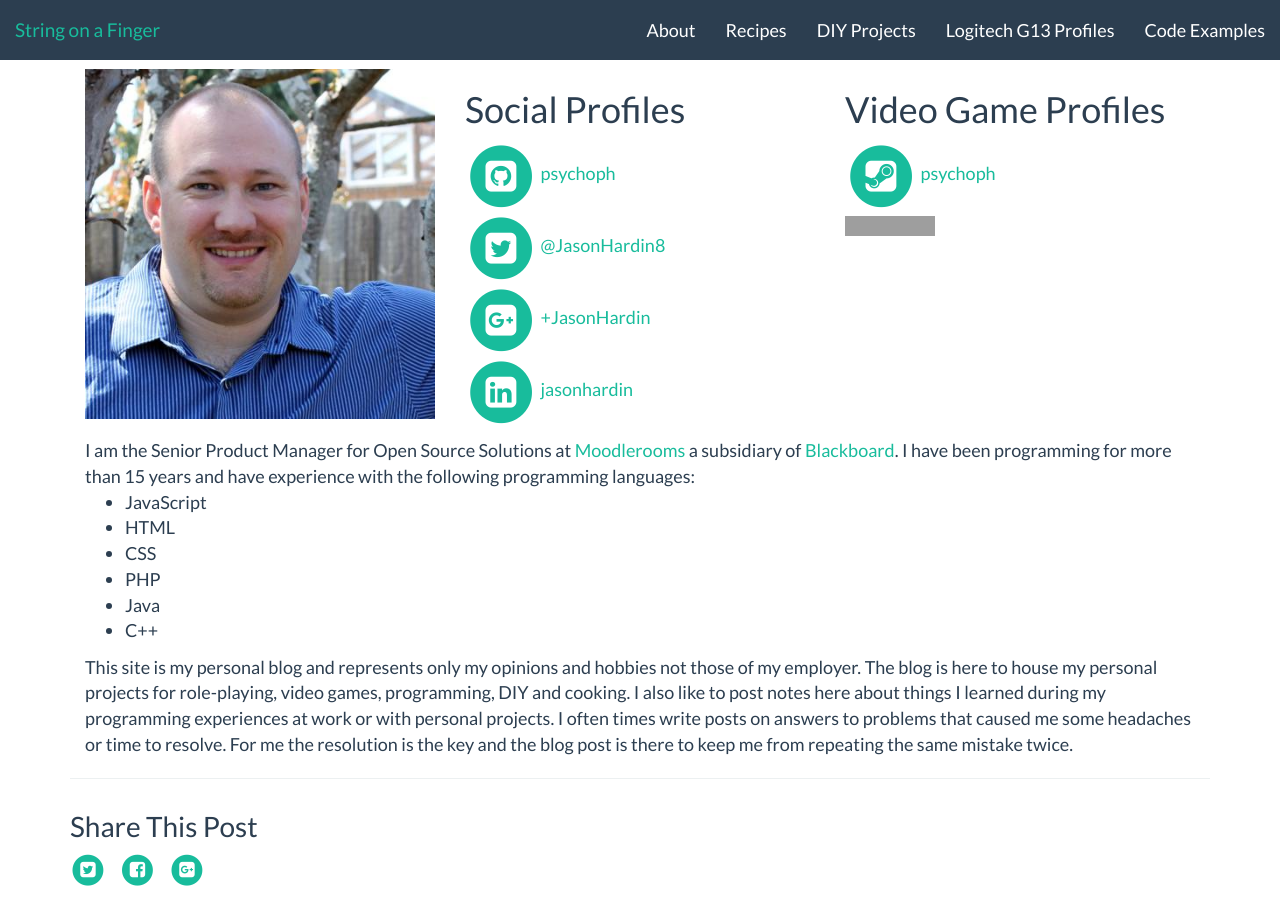
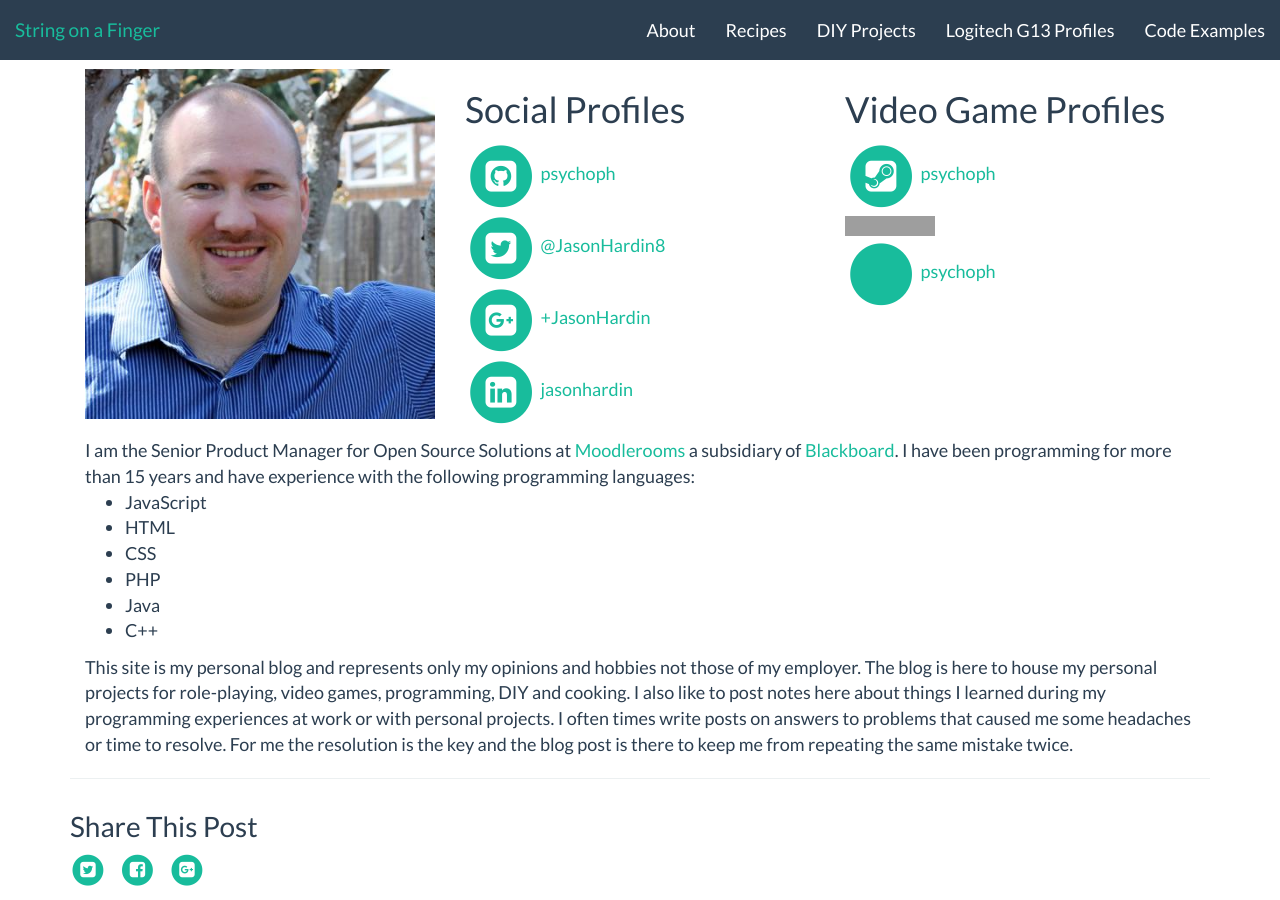
Before and after one commit to psychoph/psychoph.github.io, a Jekyll site: the page built from about.html, in a window 1280 px wide and 900 px high, scrolled down 420 px. Built offline with Jekyll 4.4.1, drawn with Linux system fonts in a browser that asks for light colours; nearby versions of some CDN libraries; comment, search, counter and statistics services are not loaded; grey boxes are pictures that could not be loaded.

Commit message:
added twitch

```diff
--- a/_config.yml
+++ b/_config.yml
@@ -10,6 +10,7 @@ googleplus_username: JasonHardin
 linkedin_username: jasonhardin
 steam_id: psychoph
 raptr_id: psychoph
+twitch_id: psychoph
 
 # Build settings
 markdown: kramdown
--- a/about.html
+++ b/about.html
@@ -83,7 +83,17 @@ pageclass: main
           <a href="http://raptr.com/{{site.raptr_id}}?src=em_all"><img alt="Raptr Gamercard" src="http://raptr.com/badge/{{site.raptr_id}}/fs_overall.png" style="border: none;"></a>
         </li>
         {% endif %}
-
+        {% if site.twitch_id %}
+        <li>
+          <a href="http://www.twitch.tv/{{site.twitch_id}}/profile">
+          <span class="fa-stack fa-2x">
+            <i class="fa fa-circle fa-stack-2x"></i>
+            <i class="fa fa-twitch-square fa-stack-1x fa-inverse"></i>
+          </span>
+          {{site.twitch_id}}
+        </a>
+        </li>
+        {% endif %}
       </ul>
     </div>
   </div>
```
